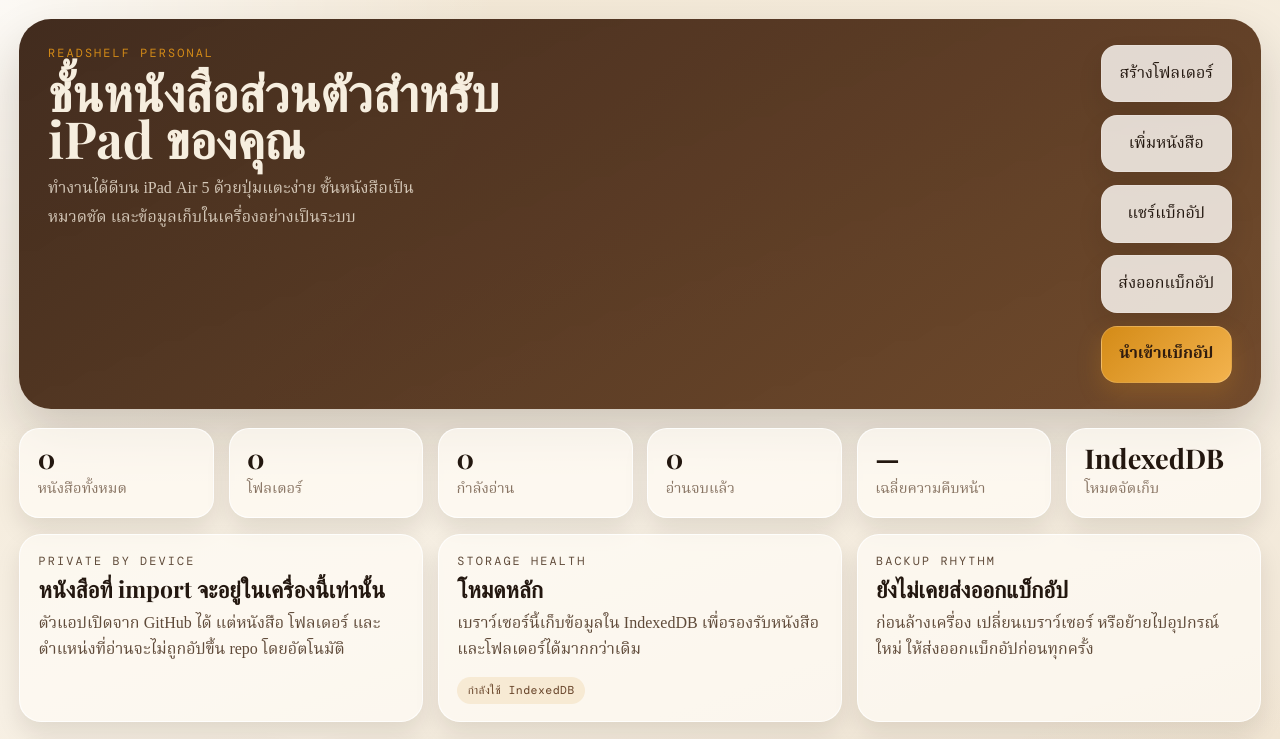
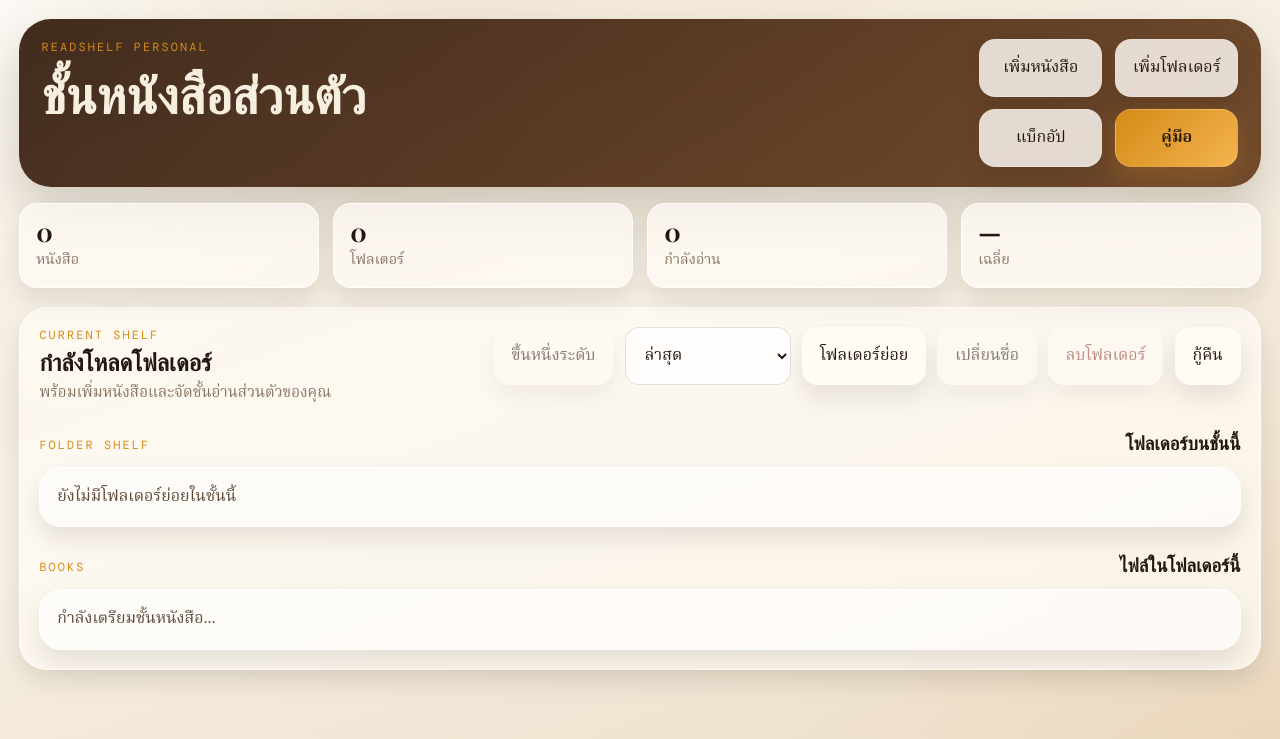
Before and after one commit to MooFilm/ipad-read-md, a React (Vite) app: page / in a window 1280 px wide. Shown: the top 739 px of the page. Built offline with nearby package versions, Linux system fonts and the light colour scheme.

Commit message:
simplify library UI into bookshelf folder view

```diff
--- a/src/App.jsx
+++ b/src/App.jsx
@@ -282,6 +282,7 @@ function App() {
   const [bookActionId, setBookActionId] = useState(null)
   const [bookMoveId, setBookMoveId] = useState(null)
   const [bookmarkPanelOpen, setBookmarkPanelOpen] = useState(false)
+  const [helpOpen, setHelpOpen] = useState(false)
   const [readerPassage, setReaderPassage] = useState(EMPTY_PASSAGE)
   const [readerProgress, setReaderProgress] = useState(0)
   const [toastMessage, setToastMessage] = useState('')
@@ -337,6 +338,8 @@ function App() {
         .slice(0, 6),
     [books],
   )
+
+  const latestReadingBook = useMemo(() => recentBooks[0] ?? null, [recentBooks])
 
   const stats = useMemo(() => {
     const totalBooks = books.length
@@ -716,6 +719,14 @@ function App() {
     setStatus('ลบโฟลเดอร์แล้ว')
   }
 
+  function handleNavigateUp() {
+    if (!currentFolder) {
+      return
+    }
+
+    setCurrentFolderId(currentFolder.parentId ?? DEFAULT_FOLDER_ID)
+  }
+
   async function handleOpenBook(bookId) {
     setBookActionId(null)
     setView('reader')
@@ -959,19 +970,21 @@ function App() {
 
   return (
     <div className="app-shell">
-      <header className="app-header">
-        <div>
+      <header className="app-header simple-header">
+        <div className="header-main">
           <p className="eyebrow">ReadShelf Personal</p>
-          <h1>ชั้นหนังสือส่วนตัวสำหรับ iPad ของคุณ</h1>
-          <p className="header-copy">
-            ทำงานได้ดีบน iPad Air 5 ด้วยปุ่มแตะง่าย ชั้นหนังสือเป็นหมวดชัด และข้อมูลเก็บในเครื่องอย่างเป็นระบบ
-          </p>
+          <h1>ชั้นหนังสือส่วนตัว</h1>
+          <div className="header-breadcrumb">
+            {breadcrumb.map((folder, index) => (
+              <span key={folder.id}>
+                {folder.name}
+                {index < breadcrumb.length - 1 ? ' / ' : ''}
+              </span>
+            ))}
+          </div>
         </div>
 
-        <div className="header-actions">
-          <button type="button" className="ghost-button" onClick={() => openFolderEditor('create')}>
-            สร้างโฟลเดอร์
-          </button>
+        <div className="header-actions compact-actions">
           <button
             type="button"
             className="ghost-button"
@@ -980,77 +993,46 @@ function App() {
           >
             {isImporting ? 'กำลังนำเข้า...' : 'เพิ่มหนังสือ'}
           </button>
+          <button type="button" className="ghost-button" onClick={() => openFolderEditor('create')}>
+            เพิ่มโฟลเดอร์
+          </button>
           <button type="button" className="ghost-button" onClick={handleShareBackup}>
-            แชร์แบ็กอัป
+            แบ็กอัป
           </button>
-          <button type="button" className="ghost-button" onClick={handleExportBackup}>
-            ส่งออกแบ็กอัป
-          </button>
-          <button type="button" className="primary-button" onClick={() => backupInputRef.current?.click()}>
-            นำเข้าแบ็กอัป
+          <button type="button" className="primary-button" onClick={() => setHelpOpen(true)}>
+            คู่มือ
           </button>
         </div>
       </header>
 
-      <section className="stats-bar">
-        <article className="stat-card">
+      <section className="summary-pills">
+        <article className="summary-pill">
           <strong>{stats.totalBooks}</strong>
-          <span>หนังสือทั้งหมด</span>
+          <span>หนังสือ</span>
         </article>
-        <article className="stat-card">
+        <article className="summary-pill">
           <strong>{stats.totalFolders}</strong>
           <span>โฟลเดอร์</span>
         </article>
-        <article className="stat-card">
+        <article className="summary-pill">
           <strong>{stats.readingBooks}</strong>
           <span>กำลังอ่าน</span>
         </article>
-        <article className="stat-card">
-          <strong>{stats.finishedBooks}</strong>
-          <span>อ่านจบแล้ว</span>
-        </article>
-        <article className="stat-card">
+        <article className="summary-pill">
           <strong>{stats.totalBooks ? `${stats.avgProgress}%` : '—'}</strong>
-          <span>เฉลี่ยความคืบหน้า</span>
-        </article>
-        <article className="stat-card">
-          <strong>{STORAGE_MODE_LABEL[storageMode] ?? storageMode}</strong>
-          <span>โหมดจัดเก็บ</span>
-        </article>
-      </section>
-
-      <section className="assurance-strip">
-        <article className="assurance-card">
-          <p className="eyebrow">Private by Device</p>
-          <h3>หนังสือที่ import จะอยู่ในเครื่องนี้เท่านั้น</h3>
-          <p>
-            ตัวแอปเปิดจาก GitHub ได้ แต่หนังสือ โฟลเดอร์ และตำแหน่งที่อ่านจะไม่ถูกอัปขึ้น repo
-            โดยอัตโนมัติ
-          </p>
-        </article>
-        <article className="assurance-card">
-          <p className="eyebrow">Storage Health</p>
-          <h3>{storageSummary.title}</h3>
-          <p>{storageSummary.detail}</p>
-          <small>กำลังใช้ {STORAGE_MODE_LABEL[storageMode] ?? storageMode}</small>
-        </article>
-        <article className="assurance-card">
-          <p className="eyebrow">Backup Rhythm</p>
-          <h3>{backupStatus}</h3>
-          <p>ก่อนล้างเครื่อง เปลี่ยนเบราว์เซอร์ หรือย้ายไปอุปกรณ์ใหม่ ให้ส่งออกแบ็กอัปก่อนทุกครั้ง</p>
+          <span>เฉลี่ย</span>
         </article>
       </section>
 
       {needsBackupReminder ? (
-        <section className="backup-reminder" aria-live="polite">
+        <section className="backup-reminder compact-reminder" aria-live="polite">
           <div className="backup-reminder-copy">
-            <p className="eyebrow">Daily Reminder</p>
             <h3>วันนี้ยังไม่ได้สำรองข้อมูล</h3>
-            <p>ถ้าต่อเน็ตอยู่ กดแชร์แบ็กอัปเพื่อส่งเข้า Files หรือ Google Drive ได้เลย</p>
+            <p>กดแบ็กอัปเพื่อส่งเข้า Files หรือ Google Drive ได้เลย</p>
           </div>
           <div className="backup-reminder-actions">
             <button type="button" className="ghost-button" onClick={handleDismissBackupReminder}>
-              เตือนพรุ่งนี้
+              พรุ่งนี้
             </button>
             <button type="button" className="primary-button" onClick={handleShareBackup}>
               สำรองตอนนี้
@@ -1059,56 +1041,31 @@ function App() {
         </section>
       ) : null}
 
-      <main className="app-main">
-        <aside className="folder-panel">
-          <div className="panel-header">
-            <p className="eyebrow">Folders</p>
-            <h2>ผังชั้นหนังสือ</h2>
-          </div>
-
-          <nav className="folder-tree">
-            {folderTree.map((folder) => (
-              <button
-                key={folder.id}
-                type="button"
-                className={`folder-item ${folder.id === currentFolderId ? 'active' : ''}`}
-                style={{ '--depth': folder.depth }}
-                onClick={() => setCurrentFolderId(folder.id)}
-              >
-                <span>{folder.name}</span>
-                <small>{books.filter((book) => book.folderId === folder.id).length}</small>
-              </button>
-            ))}
-          </nav>
-
-          <div className="panel-footer">
-            <p>{status}</p>
-          </div>
-        </aside>
-
+      <main className="library-stack">
         <section className="library-panel">
           <div className="panel-header panel-header-spread">
             <div>
-              <p className="eyebrow">Now Browsing</p>
+              <p className="eyebrow">Current Shelf</p>
               <h2>{currentFolder?.name ?? 'กำลังโหลดโฟลเดอร์'}</h2>
-              <div className="breadcrumb">
-                {breadcrumb.map((folder, index) => (
-                  <span key={folder.id}>
-                    {folder.name}
-                    {index < breadcrumb.length - 1 ? ' / ' : ''}
-                  </span>
-                ))}
-              </div>
+              <div className="library-status-line">{status}</div>
             </div>
 
             <div className="folder-actions">
+              <button
+                type="button"
+                className="ghost-button"
+                onClick={handleNavigateUp}
+                disabled={!currentFolder || !currentFolder.parentId}
+              >
+                ขึ้นหนึ่งระดับ
+              </button>
               <select
                 value={prefs.sortBy}
                 onChange={(event) => syncPrefs({ ...prefs, sortBy: event.target.value })}
               >
-                <option value="recent">เรียงตามล่าสุด</option>
-                <option value="title">เรียงตามชื่อ</option>
-                <option value="progress">เรียงตามความคืบหน้า</option>
+                <option value="recent">ล่าสุด</option>
+                <option value="title">ตามชื่อ</option>
+                <option value="progress">ตามความคืบหน้า</option>
               </select>
               <button type="button" className="ghost-button" onClick={() => openFolderEditor('create')}>
                 โฟลเดอร์ย่อย
@@ -1129,65 +1086,66 @@ function App() {
               >
                 ลบโฟลเดอร์
               </button>
+              <button type="button" className="ghost-button" onClick={() => backupInputRef.current?.click()}>
+                กู้คืน
+              </button>
             </div>
           </div>
 
-          <section className="recent-section">
-            <div className="section-heading">
-              <p className="eyebrow">Continue Reading</p>
-              <h3>เล่มที่กำลังอ่านต่อ</h3>
-            </div>
-            <div className="recent-row">
-              {recentBooks.length ? (
-                recentBooks.map((book) => (
-                  <button
-                    key={book.id}
-                    type="button"
-                    className="recent-card"
-                    onClick={() => handleOpenBook(book.id)}
-                  >
-                    <strong>{book.title}</strong>
-                    <p>{trimText(book.excerpt, 90)}</p>
-                    <div className="recent-meta">
-                      <span>{book.progress ?? 0}%</span>
-                      <small>{formatCompactDate(book.lastOpenedAt)}</small>
-                    </div>
-                  </button>
-                ))
-              ) : (
-                <div className="placeholder-card">ยังไม่มีเล่มที่เปิดอ่านล่าสุด</div>
-              )}
-            </div>
-          </section>
+          {latestReadingBook ? (
+            <section className="recent-section">
+              <div className="section-heading">
+                <p className="eyebrow">Continue</p>
+                <h3>กลับไปเล่มล่าสุด</h3>
+              </div>
+              <button
+                type="button"
+                className="continue-strip"
+                onClick={() => handleOpenBook(latestReadingBook.id)}
+              >
+                <div>
+                  <strong>{latestReadingBook.title}</strong>
+                  <p>{trimText(latestReadingBook.excerpt, 120)}</p>
+                </div>
+                <span>{latestReadingBook.progress ?? 0}%</span>
+              </button>
+            </section>
+          ) : null}
 
           <section className="subfolder-section">
             <div className="section-heading">
-              <p className="eyebrow">Subfolders</p>
-              <h3>โฟลเดอร์ย่อยในชั้นนี้</h3>
+              <p className="eyebrow">Folder Shelf</p>
+              <h3>โฟลเดอร์บนชั้นนี้</h3>
             </div>
-            <div className="folder-grid">
-              {childFolders.length ? (
-                childFolders.map((folder) => (
-                  <button
-                    key={folder.id}
-                    type="button"
-                    className="folder-card"
-                    onClick={() => setCurrentFolderId(folder.id)}
-                  >
-                    <strong>{folder.name}</strong>
-                    <p>{books.filter((book) => book.folderId === folder.id).length} เล่มในโฟลเดอร์นี้</p>
-                  </button>
-                ))
-              ) : (
-                <div className="placeholder-card">ยังไม่มีโฟลเดอร์ย่อยในชั้นนี้</div>
-              )}
-            </div>
+            {childFolders.length ? (
+              <div className="folder-bookshelf">
+                <div className="folder-book-row">
+                  {childFolders.map((folder, index) => (
+                    <button
+                      key={folder.id}
+                      type="button"
+                      className={`folder-book folder-tone-${index % 4}`}
+                      onClick={() => setCurrentFolderId(folder.id)}
+                    >
+                      <span className="folder-book-spine">{folder.name}</span>
+                      <div className="folder-book-front">
+                        <strong>{folder.name}</strong>
+                        <small>{books.filter((book) => book.folderId === folder.id).length} เล่ม</small>
+                      </div>
+                    </button>
+                  ))}
+                </div>
+                <div className="shelf-plank-block" />
+              </div>
+            ) : (
+              <div className="placeholder-card">ยังไม่มีโฟลเดอร์ย่อยในชั้นนี้</div>
+            )}
           </section>
 
           <section className="book-section">
             <div className="section-heading">
-              <p className="eyebrow">Shelf</p>
-              <h3>หนังสือในโฟลเดอร์นี้</h3>
+              <p className="eyebrow">Books</p>
+              <h3>ไฟล์ในโฟลเดอร์นี้</h3>
             </div>
 
             {isBooting ? (
@@ -1243,6 +1201,43 @@ function App() {
           </section>
         </section>
       </main>
+
+      {helpOpen ? (
+        <div className="modal-overlay" onClick={() => setHelpOpen(false)}>
+          <div className="modal-card help-card" onClick={(event) => event.stopPropagation()}>
+            <p className="eyebrow">Quick Guide</p>
+            <h3>วิธีใช้แบบสั้นที่สุด</h3>
+            <div className="help-list">
+              <article>
+                <strong>เพิ่มโฟลเดอร์</strong>
+                <p>กด “เพิ่มโฟลเดอร์” แล้วกดเข้าไปในชั้นนั้นเพื่อดูโฟลเดอร์ย่อยหรือไฟล์</p>
+              </article>
+              <article>
+                <strong>เพิ่มไฟล์อ่าน</strong>
+                <p>กด “เพิ่มหนังสือ” แล้วเลือกไฟล์ .md จากเครื่องของคุณ ข้อมูลจะอยู่ในเครื่องนี้เท่านั้น</p>
+              </article>
+              <article>
+                <strong>สำรองข้อมูล</strong>
+                <p>กด “แบ็กอัป” เพื่อแชร์ไป Files หรือ Google Drive หรือใช้ไฟล์แบ็กอัปไว้กู้คืน</p>
+              </article>
+              <article>
+                <strong>กู้คืนข้อมูล</strong>
+                <p>กด “กู้คืน” แล้วเลือกไฟล์แบ็กอัปเก่าเพื่อเอาคลังหนังสือกลับมา</p>
+              </article>
+              <article>
+                <strong>โหมดจัดเก็บ</strong>
+                <p>{storageSummary.detail}</p>
+                <small>สถานะล่าสุด: {backupStatus}</small>
+              </article>
+            </div>
+            <div className="modal-actions">
+              <button type="button" className="primary-button" onClick={() => setHelpOpen(false)}>
+                ปิด
+              </button>
+            </div>
+          </div>
+        </div>
+      ) : null}
 
       {view === 'reader' && activeBook ? (
         <div className="reader-overlay">
--- a/src/styles.css
+++ b/src/styles.css
@@ -91,6 +91,22 @@ select {
   line-height: 0.92;
 }
 
+.simple-header {
+  grid-template-columns: minmax(0, 1fr) auto;
+  padding: 1.25rem 1.4rem;
+}
+
+.header-main {
+  display: grid;
+  gap: 0.5rem;
+}
+
+.header-breadcrumb {
+  color: rgba(246, 238, 223, 0.72);
+  font-size: 0.95rem;
+  line-height: 1.5;
+}
+
 .header-copy {
   max-width: 42ch;
   margin: 0;
@@ -103,6 +119,11 @@ select {
   gap: 0.8rem;
   justify-items: stretch;
   min-width: min(320px, 100%);
+}
+
+.compact-actions {
+  grid-template-columns: repeat(2, minmax(0, 1fr));
+  min-width: min(420px, 100%);
 }
 
 .ghost-button,
@@ -160,73 +181,33 @@ select {
   box-shadow: 0 10px 24px rgba(212, 139, 23, 0.24);
 }
 
-.stats-bar {
-  margin-top: 1.2rem;
+.summary-pills {
+  margin-top: 1rem;
   display: grid;
-  grid-template-columns: repeat(6, minmax(0, 1fr));
+  grid-template-columns: repeat(4, minmax(0, 1fr));
   gap: 0.9rem;
 }
 
-.stat-card {
-  padding: 1rem 1.1rem;
-  border-radius: 20px;
-  background: var(--paper-soft);
-  border: 1px solid rgba(255, 255, 255, 0.78);
-  box-shadow: var(--shadow-soft);
-}
-
-.stat-card strong {
-  display: block;
-  font-family: 'Playfair Display', serif;
-  font-size: 1.7rem;
-  line-height: 1;
-}
-
-.stat-card span {
-  display: block;
-  margin-top: 0.28rem;
-  color: var(--ink-muted);
-  font-size: 0.92rem;
-}
-
-.assurance-strip {
-  margin-top: 1rem;
-  display: grid;
-  grid-template-columns: repeat(3, minmax(0, 1fr));
-  gap: 0.9rem;
-}
-
-.assurance-card {
-  padding: 1.1rem 1.15rem;
-  border-radius: 22px;
-  background: rgba(255, 252, 246, 0.68);
+.summary-pill {
+  padding: 0.95rem 1rem;
+  border-radius: 18px;
+  background: rgba(255, 251, 245, 0.72);
   border: 1px solid rgba(255, 255, 255, 0.82);
   box-shadow: var(--shadow-soft);
 }
 
-.assurance-card h3 {
-  margin: 0.35rem 0 0.55rem;
+.summary-pill strong {
+  display: block;
   font-family: 'Playfair Display', serif;
-  font-size: clamp(1.2rem, 1.8vw, 1.55rem);
-  line-height: 1.08;
+  font-size: 1.6rem;
+  line-height: 1;
 }
 
-.assurance-card p {
-  margin: 0;
-  color: var(--ink-soft);
-  line-height: 1.65;
-}
-
-.assurance-card small {
-  display: inline-flex;
-  margin-top: 0.85rem;
-  padding: 0.35rem 0.65rem;
-  border-radius: 999px;
-  background: rgba(212, 139, 23, 0.12);
-  color: var(--wood-mid);
-  font-family: 'DM Mono', monospace;
-  font-size: 0.72rem;
-  letter-spacing: 0.04em;
+.summary-pill span {
+  display: block;
+  margin-top: 0.25rem;
+  color: var(--ink-muted);
+  font-size: 0.9rem;
 }
 
 .backup-reminder {
@@ -240,6 +221,10 @@ select {
   background: linear-gradient(135deg, rgba(212, 139, 23, 0.16), rgba(255, 249, 240, 0.84));
   border: 1px solid rgba(212, 139, 23, 0.28);
   box-shadow: var(--shadow-soft);
+}
+
+.compact-reminder h3 {
+  margin-top: 0;
 }
 
 .backup-reminder h3 {
@@ -262,12 +247,13 @@ select {
   justify-content: end;
 }
 
-.app-main {
+.app-main,
+.library-stack {
   margin-top: 1.2rem;
-  display: grid;
-  grid-template-columns: 280px minmax(0, 1fr);
-  gap: 1rem;
-  align-items: start;
+}
+
+.library-stack {
+  display: block;
 }
 
 .folder-panel,
@@ -311,6 +297,13 @@ select {
   margin-top: 0.55rem;
   color: var(--ink-muted);
   font-size: 0.95rem;
+}
+
+.library-status-line {
+  margin-top: 0.45rem;
+  color: var(--ink-muted);
+  font-size: 0.95rem;
+  line-height: 1.6;
 }
 
 .folder-tree {
@@ -390,14 +383,6 @@ select {
   gap: 0.95rem;
 }
 
-.recent-row {
-  grid-template-columns: repeat(3, minmax(0, 1fr));
-}
-
-.folder-grid {
-  grid-template-columns: repeat(3, minmax(0, 1fr));
-}
-
 .book-grid {
   grid-template-columns: repeat(2, minmax(0, 1fr));
 }
@@ -413,18 +398,6 @@ select {
   text-align: left;
 }
 
-.recent-card,
-.folder-card {
-  cursor: pointer;
-}
-
-.recent-card strong,
-.folder-card strong {
-  display: block;
-  margin-bottom: 0.3rem;
-  font-size: 1.05rem;
-}
-
 .recent-card p,
 .folder-card p,
 .placeholder-card,
@@ -436,13 +409,150 @@ select {
   line-height: 1.65;
 }
 
-.recent-meta {
-  margin-top: 0.75rem;
+.continue-strip {
+  width: 100%;
+  display: grid;
+  grid-template-columns: minmax(0, 1fr) auto;
+  gap: 1rem;
+  align-items: center;
+  padding: 1rem 1.1rem;
+  border: 1px solid rgba(255, 255, 255, 0.82);
+  border-radius: 22px;
+  background: rgba(255, 252, 247, 0.76);
+  box-shadow: var(--shadow-soft);
+  text-align: left;
+  cursor: pointer;
+}
+
+.continue-strip strong {
+  display: block;
+  margin-bottom: 0.25rem;
+  font-size: 1.05rem;
+}
+
+.continue-strip p {
+  margin: 0;
+  color: var(--ink-soft);
+  line-height: 1.6;
+}
+
+.continue-strip span {
+  display: inline-flex;
+  align-items: center;
+  justify-content: center;
+  min-width: 64px;
+  min-height: 44px;
+  padding: 0.5rem 0.85rem;
+  border-radius: 14px;
+  background: rgba(212, 139, 23, 0.12);
+  color: var(--wood-dark);
+  font-family: 'DM Mono', monospace;
+  font-weight: 500;
+}
+
+.folder-bookshelf {
+  padding: 1rem 1rem 0;
+  border-radius: 24px;
+  background:
+    linear-gradient(180deg, rgba(89, 54, 29, 0.9), rgba(58, 35, 21, 0.96)),
+    linear-gradient(90deg, rgba(255, 255, 255, 0.06), transparent);
+  box-shadow: var(--shadow-soft);
+}
+
+.folder-book-row {
   display: flex;
-  justify-content: space-between;
-  color: var(--ink-muted);
+  align-items: end;
+  gap: 0.7rem;
+  overflow-x: auto;
+  padding-bottom: 0.9rem;
+  scrollbar-width: none;
+}
+
+.folder-book-row::-webkit-scrollbar {
+  display: none;
+}
+
+.folder-book {
+  position: relative;
+  flex: 0 0 96px;
+  min-height: 170px;
+  border: none;
+  padding: 0;
+  background: transparent;
+  cursor: pointer;
+  text-align: left;
+  transition: transform 150ms ease;
+}
+
+.folder-book:hover {
+  transform: translateY(-4px);
+}
+
+.folder-book-spine {
+  position: absolute;
+  inset: 0 auto 0 0;
+  width: 28px;
+  border-radius: 8px 0 0 8px;
+  background: rgba(28, 18, 11, 0.42);
+  color: rgba(255, 247, 235, 0.88);
+  writing-mode: vertical-rl;
+  transform: rotate(180deg);
+  padding: 0.7rem 0.25rem;
+  font-size: 0.72rem;
+  letter-spacing: 0.08em;
+  text-align: center;
+}
+
+.folder-book-front {
+  min-height: 170px;
+  margin-left: 20px;
+  padding: 0.95rem 0.8rem;
+  border-radius: 0 10px 10px 0;
+  display: flex;
+  flex-direction: column;
+  justify-content: end;
+  gap: 0.45rem;
+  color: #fff9f0;
+  box-shadow:
+    inset 0 0 0 3px rgba(255, 255, 255, 0.06),
+    inset -6px -6px 0 rgba(0, 0, 0, 0.12),
+    0 12px 22px rgba(25, 15, 10, 0.28);
+}
+
+.folder-book-front strong {
+  display: block;
+  font-size: 1rem;
+  line-height: 1.05;
+}
+
+.folder-book-front small {
+  color: rgba(255, 246, 231, 0.74);
   font-family: 'DM Mono', monospace;
-  font-size: 0.8rem;
+  font-size: 0.72rem;
+}
+
+.folder-tone-0 .folder-book-front {
+  background: linear-gradient(180deg, #b8723e, #875327);
+}
+
+.folder-tone-1 .folder-book-front {
+  background: linear-gradient(180deg, #7f6137, #5e4525);
+}
+
+.folder-tone-2 .folder-book-front {
+  background: linear-gradient(180deg, #5c7a4a, #416031);
+}
+
+.folder-tone-3 .folder-book-front {
+  background: linear-gradient(180deg, #7d4f42, #5a342a);
+}
+
+.shelf-plank-block {
+  height: 20px;
+  margin: 0 -1rem;
+  border-radius: 0 0 24px 24px;
+  background: linear-gradient(180deg, #ba7d46, #744322);
+  box-shadow: inset 0 2px 0 rgba(255, 255, 255, 0.08);
 }
 
 .book-card {
@@ -822,6 +932,34 @@ select {
   border-radius: 24px;
 }
 
+.help-card {
+  width: min(560px, 100%);
+}
+
+.help-list {
+  display: grid;
+  gap: 0.85rem;
+  margin-top: 1rem;
+}
+
+.help-list article {
+  padding: 0.9rem 1rem;
+  border-radius: 16px;
+  background: rgba(255, 255, 255, 0.56);
+}
+
+.help-list strong,
+.help-list small {
+  display: block;
+}
+
+.help-list p,
+.help-list small {
+  margin-top: 0.3rem;
+  color: var(--ink-soft);
+  line-height: 1.6;
+}
+
 .modal-card h3 {
   margin-bottom: 1rem;
 }
@@ -854,40 +992,20 @@ select {
 }
 
 @media (max-width: 1200px) {
-  .stats-bar {
-    grid-template-columns: repeat(3, minmax(0, 1fr));
-  }
-
-  .assurance-strip {
-    grid-template-columns: 1fr;
+  .summary-pills {
+    grid-template-columns: repeat(2, minmax(0, 1fr));
   }
 
   .backup-reminder {
     grid-template-columns: 1fr;
   }
 
-  .recent-row,
-  .folder-grid,
   .book-grid {
     grid-template-columns: repeat(2, minmax(0, 1fr));
   }
 }
 
 @media (max-width: 920px) {
-  .app-main {
-    grid-template-columns: 1fr;
-  }
-
-  .folder-panel {
-    position: sticky;
-    top: 0.8rem;
-    z-index: 2;
-  }
-
-  .folder-tree {
-    grid-template-columns: repeat(2, minmax(0, 1fr));
-  }
-
   .reader-panel {
     width: 100%;
     height: calc(100dvh - 2rem);
@@ -927,15 +1045,8 @@ select {
     display: grid;
   }
 
-  .stats-bar {
-    grid-template-columns: repeat(2, minmax(0, 1fr));
-  }
-
-  .assurance-strip,
+  .summary-pills,
   .backup-reminder-actions,
-  .folder-tree,
-  .recent-row,
-  .folder-grid,
   .book-grid {
     grid-template-columns: 1fr;
   }
@@ -964,6 +1075,15 @@ select {
     grid-template-columns: 58px minmax(0, 1fr);
   }
 
+  .folder-book {
+    flex-basis: 84px;
+    min-height: 150px;
+  }
+
+  .folder-book-front {
+    min-height: 150px;
+  }
+
   .book-spine {
     min-height: 154px;
   }
```
